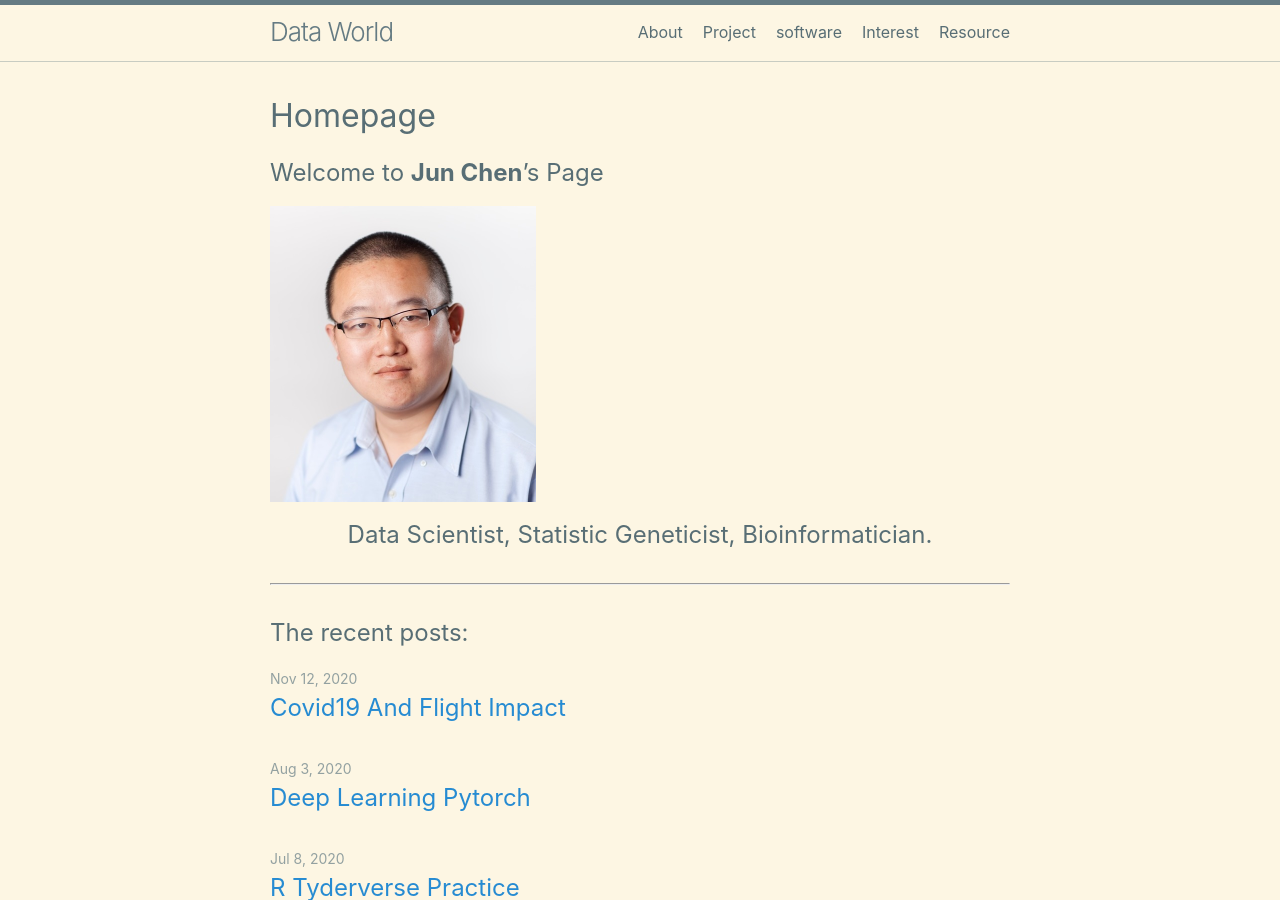
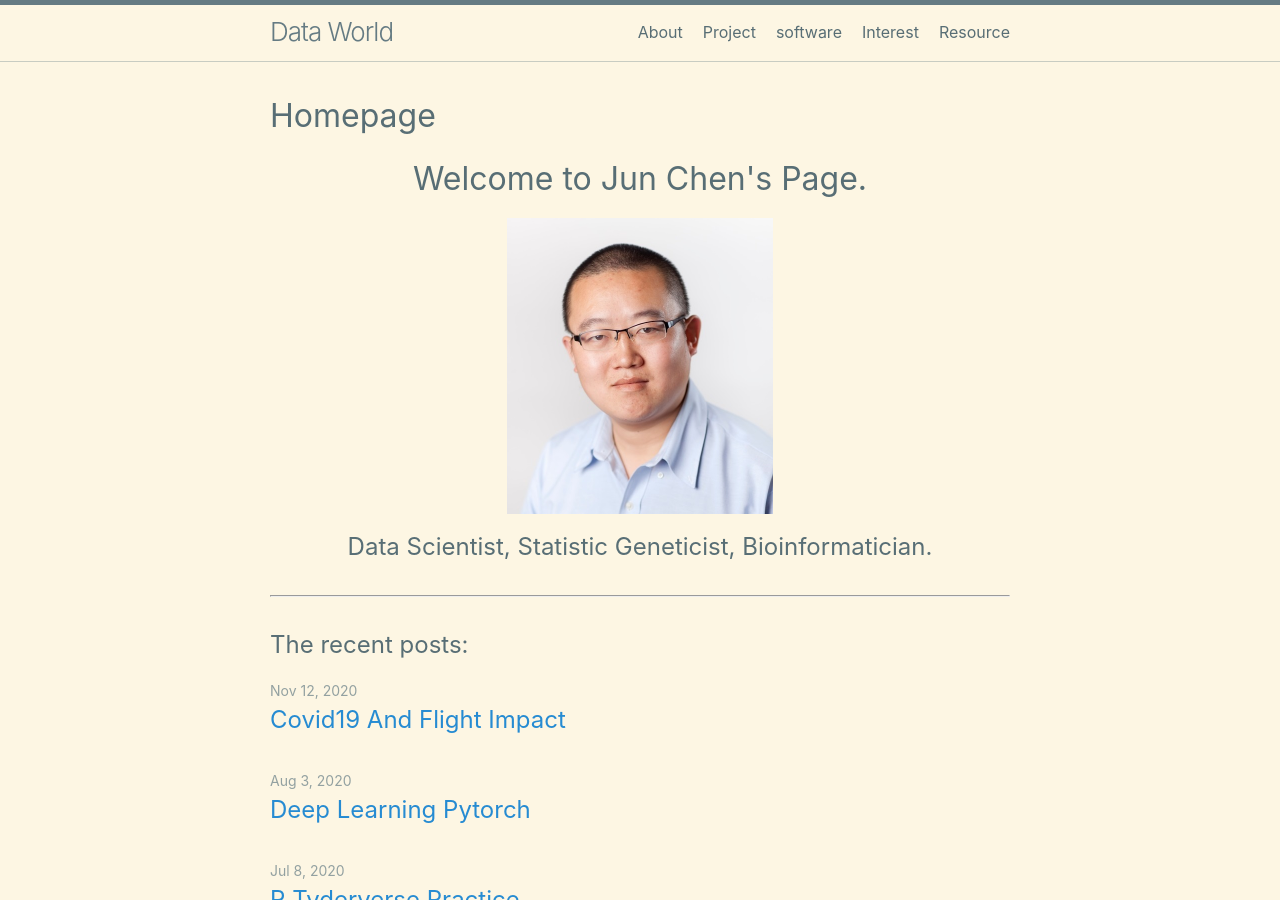
Before and after one commit to chenjunonly/home, a Jekyll site: the page built from index.md, in a window 1280 px wide and 900 px high. Built offline with Jekyll 4.4.1, drawn with Linux system fonts in a browser that asks for light colours.

Commit message:
Update index.md

```diff
--- a/index.md
+++ b/index.md
@@ -13,13 +13,15 @@
 #<div align="center">The derogatory term “scrub” means several different things. One definition is someone (especially a game player) who is not good at something (especially a game). By this definition, we all start out as scrubs, and there is certainly no shame in that. I mean the term differently, though. A scrub is a player who is handicapped by self-imposed rules that the game knows nothing about. A scrub does not play to win.</div>
 #<div align="right">Now, everyone begins as a poor player—it takes time to learn a game to get to a point where you know what you’re doing. There is the mistaken notion, though, that by merely continuing to play or “learn” the game, one can become a top player. In reality, the “scrub” has many more mental obstacles to overcome than anything actually going on during the game. The scrub has lost the game even before it starts. He’s lost the game even before deciding which game to play. His problem? He does not play to win.</div>
 ### **Data Scientist**, ***Statistic Geneticist***, **Bioinformatician**.
-
+## Welcome to **Jun Chen**'s Page
 layout: home
 title: Homepage
 ---
 
-## Welcome to **Jun Chen**'s Page
-<p align="left">
+
+<div align="center"><h1>Welcome to Jun Chen's Page.</h1></div>
+
+<p align="center">
   <img width="266" height="296" src="image/Jun_Chen_photo.jpg">
 </p>
 <div align="center"><h2>Data Scientist, Statistic Geneticist, Bioinformatician.</h2></div>
```
